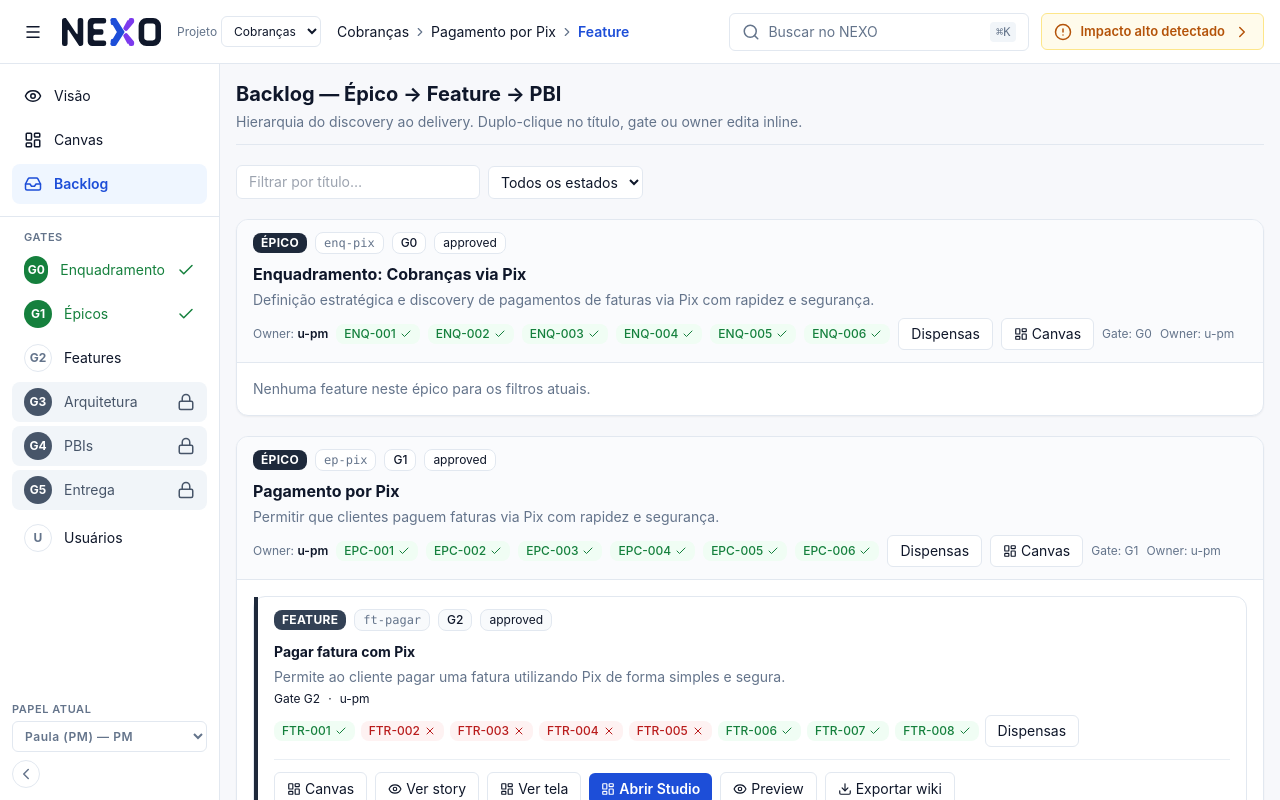
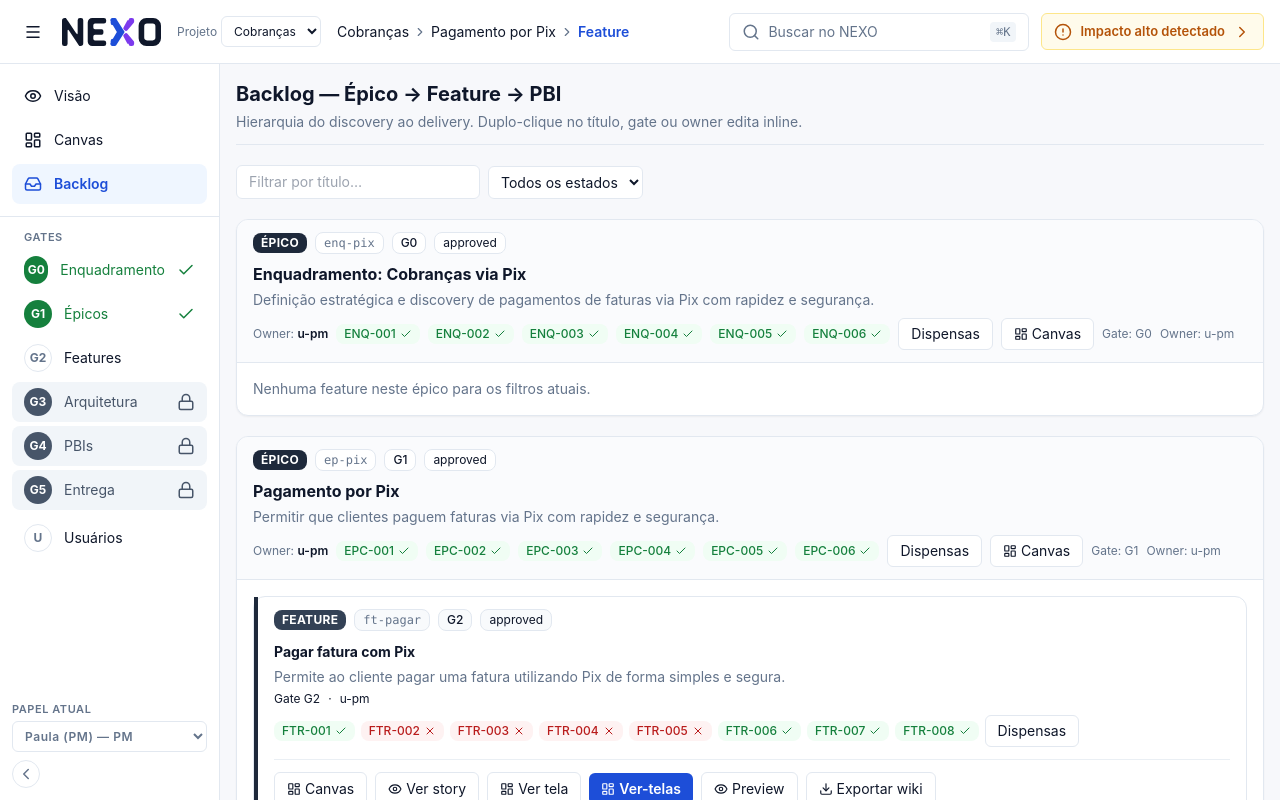
Before and after one commit to walpinheiro/nexus, a Vue app: page /backlog in a window 1280 px wide. Built offline with nearby package versions, Linux system fonts and the light colour scheme.

Commit message:
FIXTELA-G: G7 Studio via-feature Backlog Abrir Studio vira Ver-telas ou Gerar-telas, Canvas aba Telas condicionada a feature, StudioView uso livre exige feature

```diff
--- a/src/views/BacklogView.vue
+++ b/src/views/BacklogView.vue
@@ -199,6 +199,11 @@ function verChecklist(id: string) {
   checklistAlvo.value = id
   checklistRef.value?.definirAlvo(id)
 }
+
+// G7: label Ver-telas/Gerar-telas por feature (via-feature; destino com feature= preservado)
+function temTelas(featureId: string): boolean {
+  return graph.telasDaFeature(featureId).length > 0
+}
 </script>
 
 <template>
@@ -336,9 +341,9 @@ function verChecklist(id: string) {
                 <LucideIcon name="layout" :size="14" />
                 Ver tela
               </RouterLink>
-              <RouterLink :to="{ path: '/studio-full', query: { feature: fg.no.id, from: 'backlog' } }" class="inline-flex min-h-[32px] items-center gap-1 rounded-btn bg-nexo-primary px-3 py-1.5 text-sm font-semibold text-white hover:opacity-95" :title="`Abrir Studio da feature ${fg.no.titulo}`">
+              <RouterLink :to="{ path: '/studio-full', query: { feature: fg.no.id, from: 'backlog' } }" class="inline-flex min-h-[32px] items-center gap-1 rounded-btn bg-nexo-primary px-3 py-1.5 text-sm font-semibold text-white hover:opacity-95" :title="`${temTelas(fg.no.id) ? 'Ver telas da feature' : 'Gerar telas da feature'} ${fg.no.titulo}`">
                 <LucideIcon name="layout" :size="14" />
-                Abrir Studio
+                {{ temTelas(fg.no.id) ? 'Ver-telas' : 'Gerar-telas' }}
               </RouterLink>
               <button type="button" class="inline-flex min-h-[32px] items-center gap-1 rounded-btn border border-nexo-border bg-white px-3 py-1.5 text-sm text-nexo-text hover:bg-slate-50" @click="abrirPreview(fg.no.id)">
                 <LucideIcon name="eye" :size="14" />
--- a/src/views/CanvasView.vue
+++ b/src/views/CanvasView.vue
@@ -58,6 +58,17 @@ const objetosDoNivel = computed(() => {
   return graph.state.nos
 })
 
+// G7: aba Telas (Studio) só existe via-feature (query feature= ou seleção feature)
+const podeVerTelas = computed(() => {
+  const q = route.query.feature
+  if (typeof q === 'string' && q) return true
+  const selId = (typeof route.query.selecionado === 'string' && route.query.selecionado)
+    || objetoSel.value
+    || graph.state.selecionadoId
+  if (!selId) return false
+  return graph.noPorId(selId)?.tipo === 'feature'
+})
+
 function abrirGrafo() {
   project.abrirNivel(nivelSel.value)
   if (objetoSel.value && graph.noPorId(objetoSel.value)) graph.selecionar(objetoSel.value)
@@ -72,10 +83,10 @@ function abrirGrafo() {
   <div class="flex h-full min-h-0 w-full flex-col gap-2">
     <div class="flex shrink-0 items-center gap-2 text-sm" role="tablist" aria-label="Vista do canvas">
       <button type="button" role="tab" :aria-selected="vista !== 'studio'" class="rounded-btn border px-3 py-1" :class="vista !== 'studio' ? 'border-nexo-primary font-semibold text-nexo-primary' : 'border-nexo-border'" @click="irVista('canvas')">Grafo NEXO</button>
-      <button type="button" role="tab" :aria-selected="vista === 'studio'" class="rounded-btn border px-3 py-1" :class="vista === 'studio' ? 'border-nexo-primary font-semibold text-nexo-primary' : 'border-nexo-border'" @click="irVista('studio')">Telas (Studio)</button>
+      <button v-if="podeVerTelas" type="button" role="tab" :aria-selected="vista === 'studio'" class="rounded-btn border px-3 py-1" :class="vista === 'studio' ? 'border-nexo-primary font-semibold text-nexo-primary' : 'border-nexo-border'" @click="irVista('studio')">Telas (Studio)</button>
     </div>
 
-    <template v-if="vista === 'studio'">
+    <template v-if="vista === 'studio' && podeVerTelas">
       <StudioView />
     </template>
 
```
